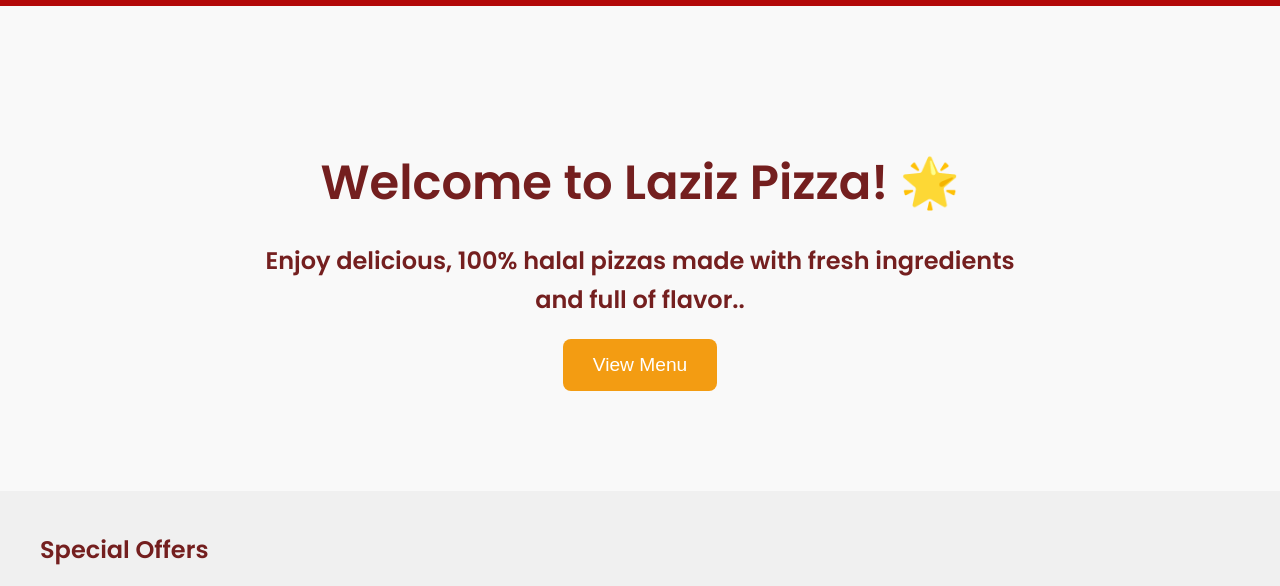
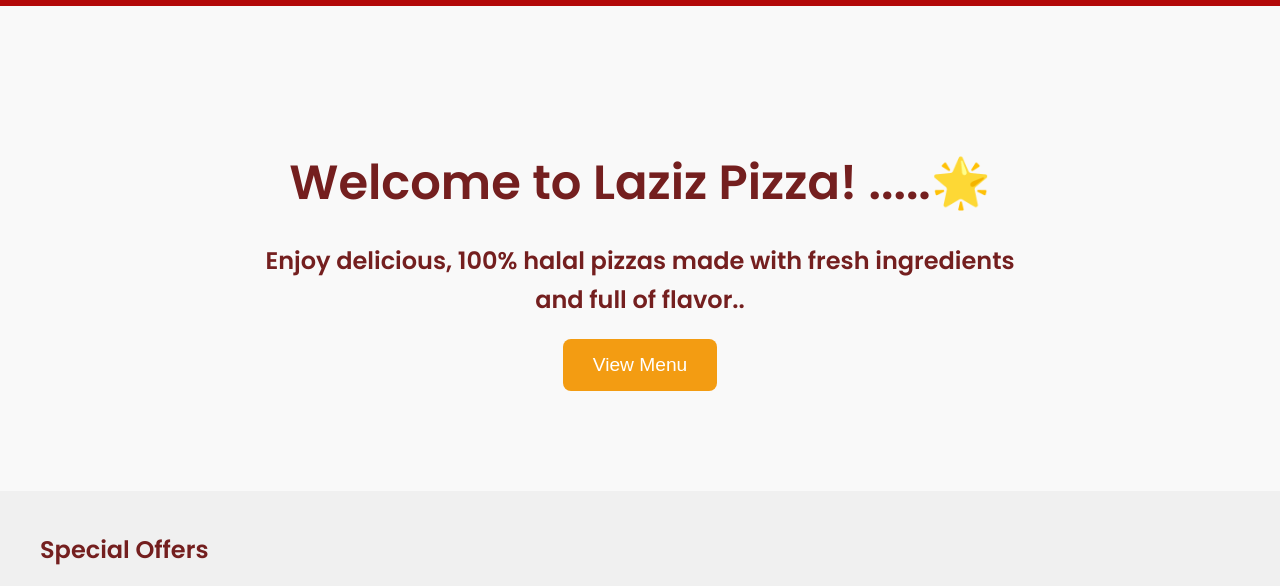
Before and after one commit to khaderafeez/qrmenu, a plain HTML site: page index.html in a window 1280 px wide. Shown: the part 142-728 px from the top of the page. Drawn offline with nearby package versions, Linux system fonts and the light colour scheme; files whose address does not match are found by name.

Commit message:
Update index.html
check

```diff
--- a/index.html
+++ b/index.html
@@ -213,7 +213,7 @@
         <section id="home" class="section">
             <div class="container">
                 <div class="content">
-                    <h1>Welcome to Laziz Pizza! 🌟</h1>
+                    <h1>Welcome to Laziz Pizza! .....🌟</h1>
                     <h2>Enjoy delicious, 100% halal pizzas made with fresh ingredients and full of flavor..</h2>
                     <button class="cta-button" onclick="window.location.href='menu.html'">View Menu</button>
                 </div>
```
